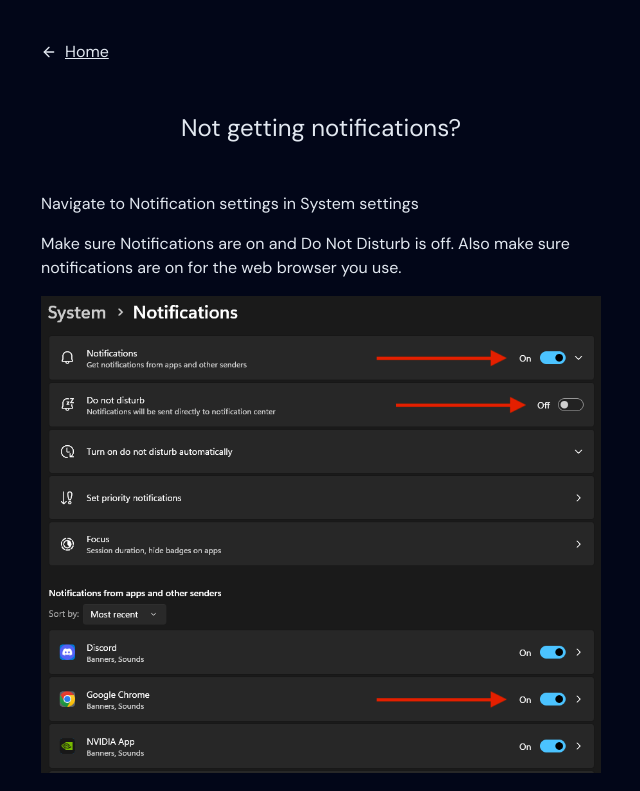
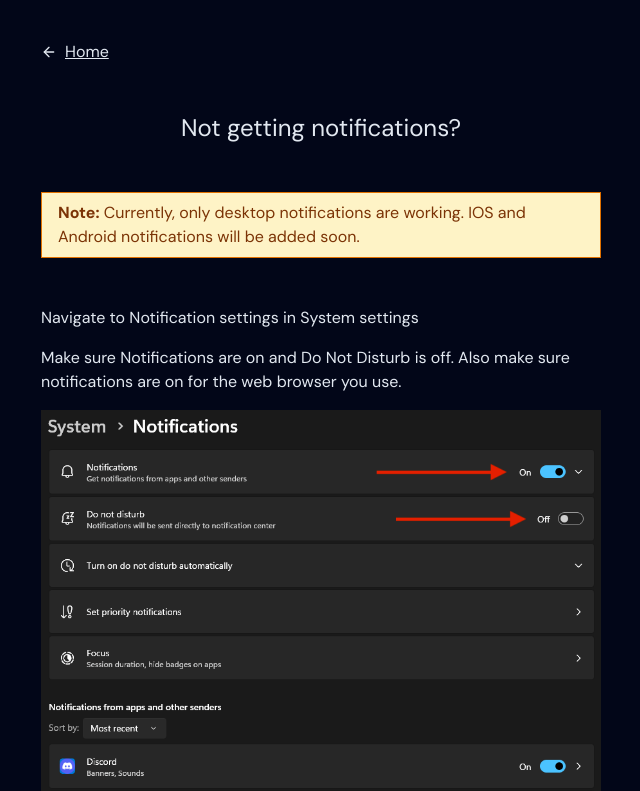
Before and after one commit to AedanG1/Palia-Scheduler, a Next.js app: page /help in a window 1280 px wide. Shown: the top 791 px of the page, without its empty margins (319-959 px from the left). Built offline with nearby package versions, Linux system fonts and the light colour scheme.

Commit message:
add note about upcoming ios and android notifications

```diff
--- a/src/app/help/page.tsx
+++ b/src/app/help/page.tsx
@@ -10,6 +10,9 @@ export default function HelpPage() {
         <u>Home</u>
       </Link>
       <h1 className="text-2xl w-full text-center">Not getting notifications?</h1>
+      <p className="bg-amber-100 border border-amber-600 text-amber-900 py-2 px-4">
+        <b>Note:</b> Currently, only desktop notifications are working. IOS and Android notifications will be added soon.
+      </p>
       <div className="flex flex-col gap-4">
         <p>Navigate to Notification settings in System settings</p>
         <p>Make sure Notifications are on and Do Not Disturb is off. Also make sure notifications are on for the web browser you use.</p>
```
